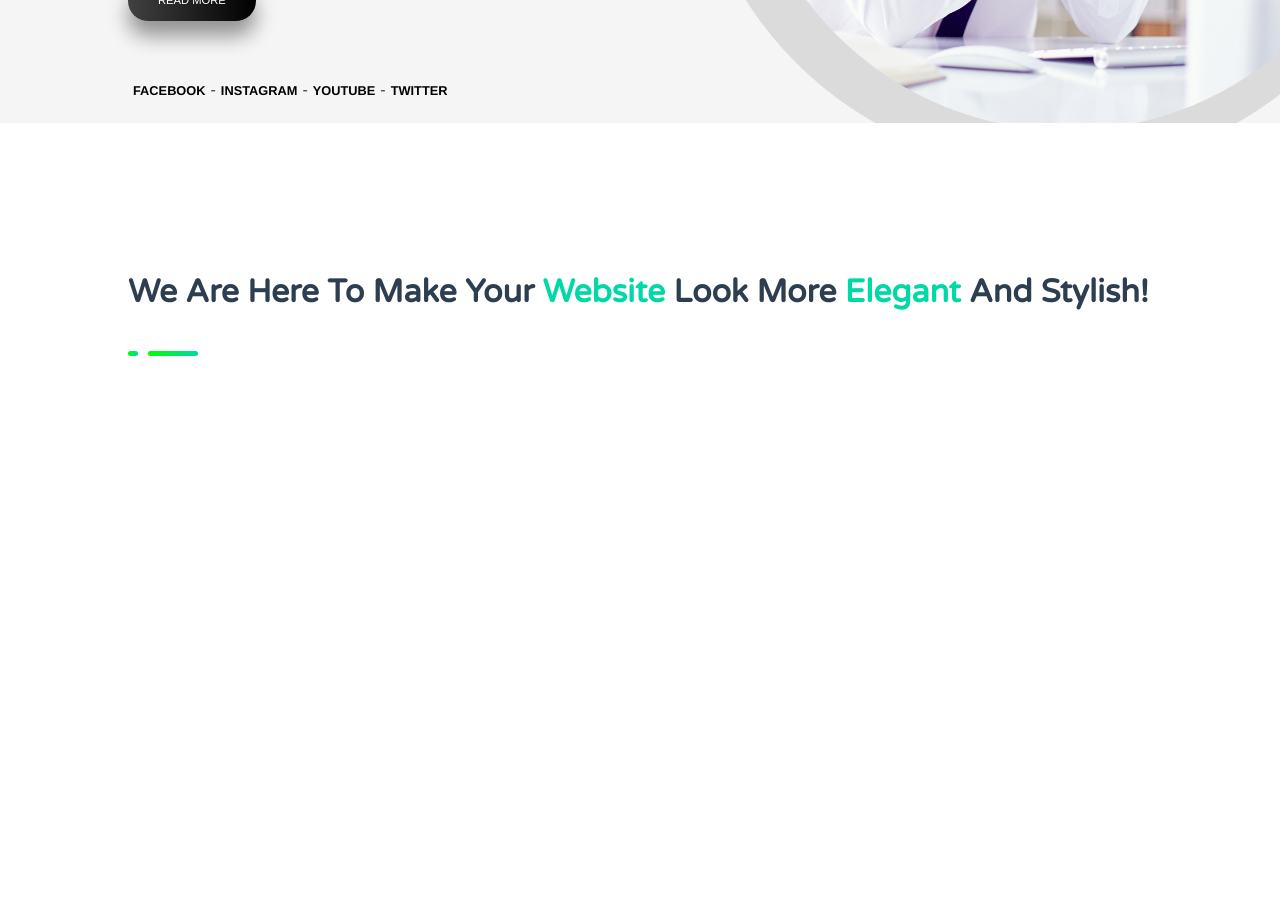
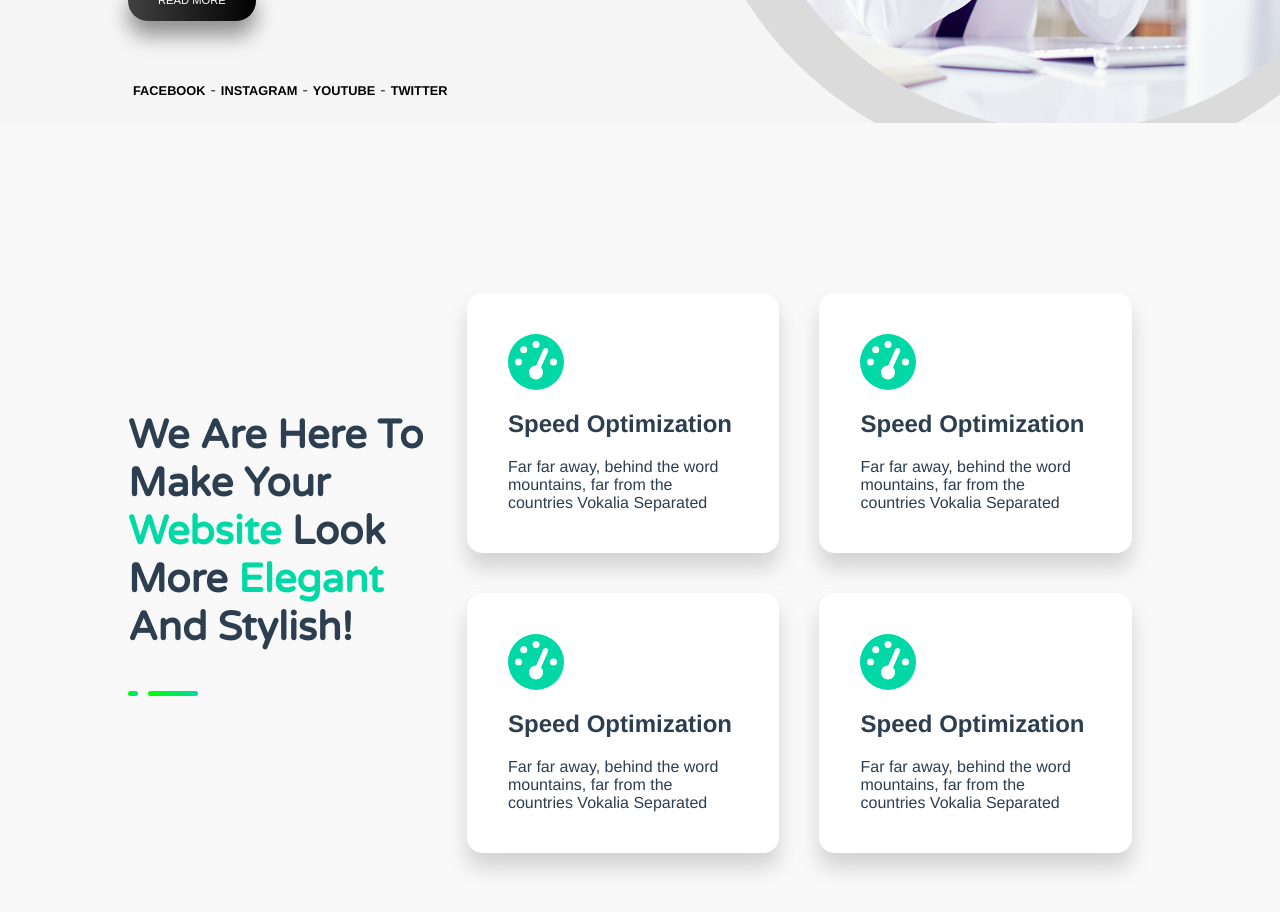
Before and after one commit to mecarm/proj-html-vuejs, a Vue app: page / in a window 1280 px wide. Shown: the part 640-1552 px from the top of the page. Before the commit the page ends 1186 px from the top, so only its background shows below. Built offline with nearby package versions, Linux system fonts and the light colour scheme.

Commit message:
Creo struttura card firstSection

```diff
--- a/src/components/FirstSection.vue
+++ b/src/components/FirstSection.vue
@@ -1,5 +1,6 @@
 <template>
     <section>
+        <div class="container">
             <div>
                 <h1>We Are Here To Make Your <span>Website</span> Look More <span>Elegant</span> And Stylish!</h1>
                 <div class="line">
@@ -8,7 +9,27 @@
                 </div>
             </div>
             <div class="card-container">
-
+                <div class="card">
+                    <font-awesome-icon icon="fa-solid fa-gauge-high" class="icon" />
+                    <h2>Speed Optimization</h2>
+                    <p>Far far away, behind the word mountains, far from the countries Vokalia Separated</p>
+                </div>
+                <div class="card">
+                    <font-awesome-icon icon="fa-solid fa-gauge-high" class="icon" />
+                    <h2>Speed Optimization</h2>
+                    <p>Far far away, behind the word mountains, far from the countries Vokalia Separated</p>
+                </div>
+                <div class="card">
+                    <font-awesome-icon icon="fa-solid fa-gauge-high" class="icon" />
+                    <h2>Speed Optimization</h2>
+                    <p>Far far away, behind the word mountains, far from the countries Vokalia Separated</p>
+                </div>
+                <div class="card">
+                    <font-awesome-icon icon="fa-solid fa-gauge-high" class="icon" />
+                    <h2>Speed Optimization</h2>
+                    <p>Far far away, behind the word mountains, far from the countries Vokalia Separated</p>
+                </div>
+            </div>
         </div>
     </section>
 </template>
@@ -24,18 +45,40 @@ export default {
 @import url('https://fonts.googleapis.com/css2?family=Ubuntu&family=Varela+Round&display=swap');
 
 section{
+    background: #F9F9F9;
+}
+.container{
     @include center;
     @include flex($justify: Between_Center);
     padding: 150px 0;
+}
+    .card-container{
+        @include flex($justify: Between_Center);
+        flex-wrap: wrap;
+        .card{
+            padding: 40px;
+            margin: 20px;
+            border: 1px solid white;
+            border-radius: 15px;
+            width: calc((100% / 2) - 40px);
+            background: white;
+            box-shadow: 0px 15px 20px rgba(155, 154, 154, 0.4);
 
-    .card-container{
-        flex-grow: 1;
+            .icon{
+                font-size: 3.5rem;
+                color: $primary-brand-color;
+            }
+
+            h2{
+                margin: 20px 0;
+            }
         }
     }
 
+
 h1{
     font-family: 'Varela Round', sans-serif;
-    font-size: 2.0rem;
+    font-size: 2.5rem;
 
     span{
         color: $primary-brand-color;
--- a/src/main.js
+++ b/src/main.js
@@ -10,14 +10,14 @@ import App from './App.vue'
   import { FontAwesomeIcon } from '@fortawesome/vue-fontawesome'
 
   /* import specific icons */
-  import { faUserSecret as faUserSecretSolid, faPhone as faPhoneSolid, faMagnifyingGlass } from '@fortawesome/free-solid-svg-icons'
+  import { faUserSecret as faUserSecretSolid, faPhone as faPhoneSolid, faMagnifyingGlass, faGaugeHigh } from '@fortawesome/free-solid-svg-icons'
   /*Import icone regular */
   // import { faFaceSmile } from '@fortawesome/free-regular-svg-icons'
 
   /* IMPORT BRAND ICON */
    import { faFacebookF, faTwitter, faPinterestP } from '@fortawesome/free-brands-svg-icons'
   /* add icons to the library */
-  library.add(faUserSecretSolid,faPhoneSolid, faFacebookF, faTwitter, faPinterestP, faMagnifyingGlass)
+  library.add(faUserSecretSolid,faPhoneSolid, faFacebookF, faTwitter, faPinterestP, faMagnifyingGlass, faGaugeHigh)
 
   /* add font awesome icon component */
   Vue.component('font-awesome-icon', FontAwesomeIcon)
```
Lines whose indentation alone changed are shown as unchanged.
